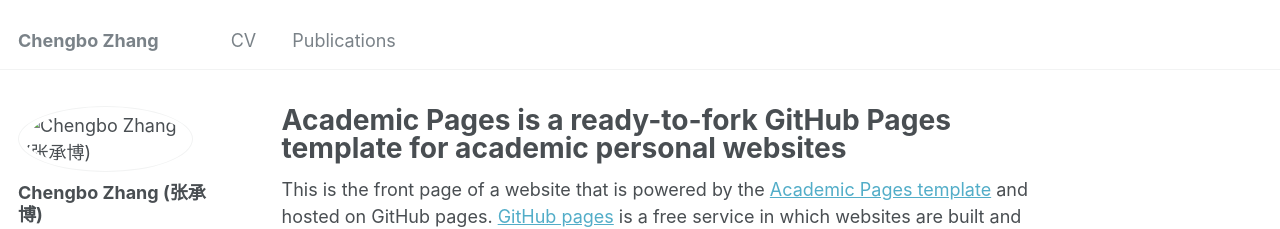
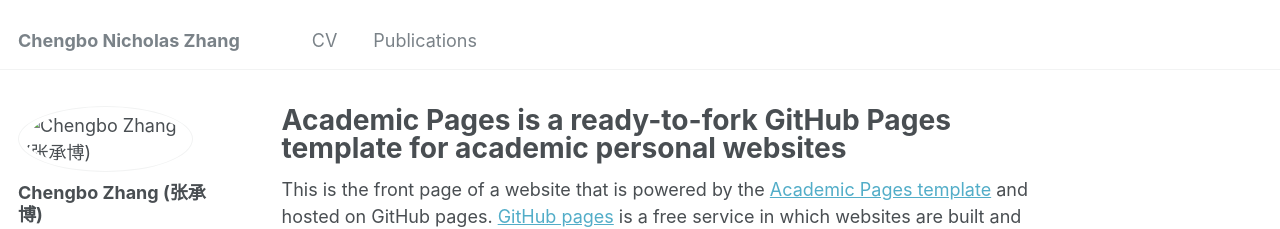
Before and after one commit to Nicholas0027/cb.nicholas.zhang.github.io, a Jekyll site: the page built from _pages/about.md, in a window 1280 px wide. Shown: the top 229 px of the page. Built offline with Jekyll 4.4.1, drawn with Linux system fonts in a browser that asks for light colours; some web fonts are replaced.

Commit message:
Update _config.yml

```diff
--- a/_config.yml
+++ b/_config.yml
@@ -8,13 +8,13 @@
 
 # Basic Site Settings
 locale                   : "Shenzhen-China"
-title                    : "Chengbo Zhang "
+title                    : "Chengbo Nicholas Zhang"
 title_separator          : "-"
 name                     : &name "Chengbo Zhang"
 description              : &description "Master student at Harbin Institute of Technology (Shenzhen), specializing in Urban Science and Planning"
-url                      : https://nicholas0027.github.io # the base hostname & protocol for your site e.g. "https://mmistakes.github.io"
+url                      : https://cb.nicholas.zhang.github.io  # the base hostname & protocol for your site e.g. "https://mmistakes.github.io"
 baseurl                  : "" # the subpath of your site, e.g. "/blog"
-repository               : "nicholas0027/academicpages.github.io"
+repository               : "Nicholas0027/cb.nicholas.zhang.github.io"
 
 # Site Author - The following control what appear as part of the author content on the side bar.
 #               If a field is blank the icon and link will not appear, otherwise it will be shown.
```
